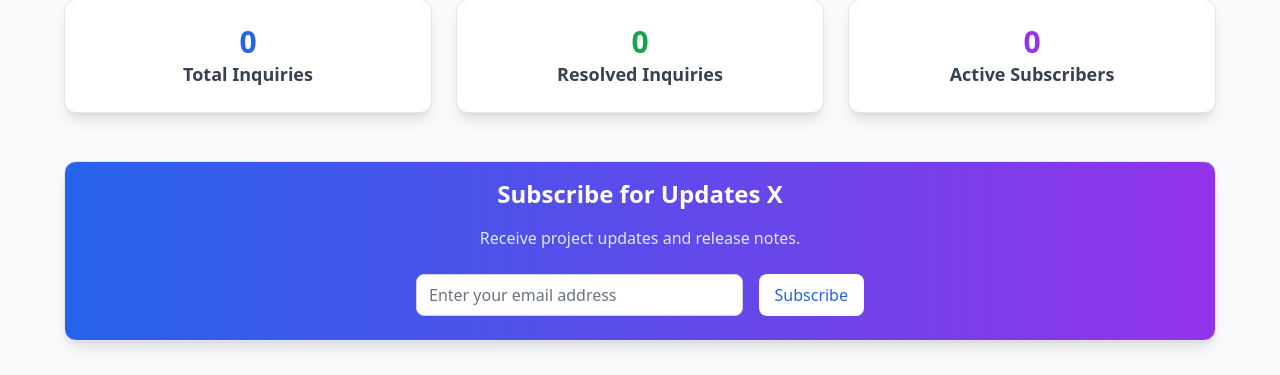
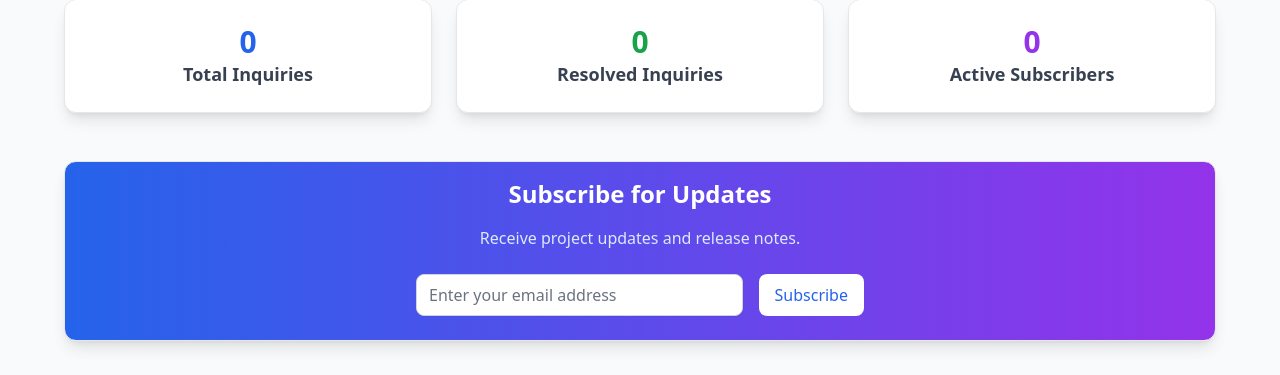
Before and after one commit to ysalha2003/django-htmx-realtime, a Django app: page / in a window 1280 px wide. Shown: the part 265-640 px from the top of the page. Run offline with Django 5.2, Linux system fonts and the light colour scheme; data that the repository does not hold is empty.

Commit message:
Update home.html

```diff
--- a/templates/core/home.html
+++ b/templates/core/home.html
@@ -13,7 +13,7 @@
     </div>
     <div class="card bg-gradient-to-r from-blue-600 to-purple-600 text-white mb-12">
         <div class="card-body text-center" id="newsletter-section">
-            <h3 class="text-2xl font-bold mb-4">Subscribe for Updates X</h3>
+            <h3 class="text-2xl font-bold mb-4">Subscribe for Updates</h3>
             <p class="text-blue-100 mb-6">Receive project updates and release notes.</p>
             {% include 'partials/newsletter_form.html' %}
         </div>
```
